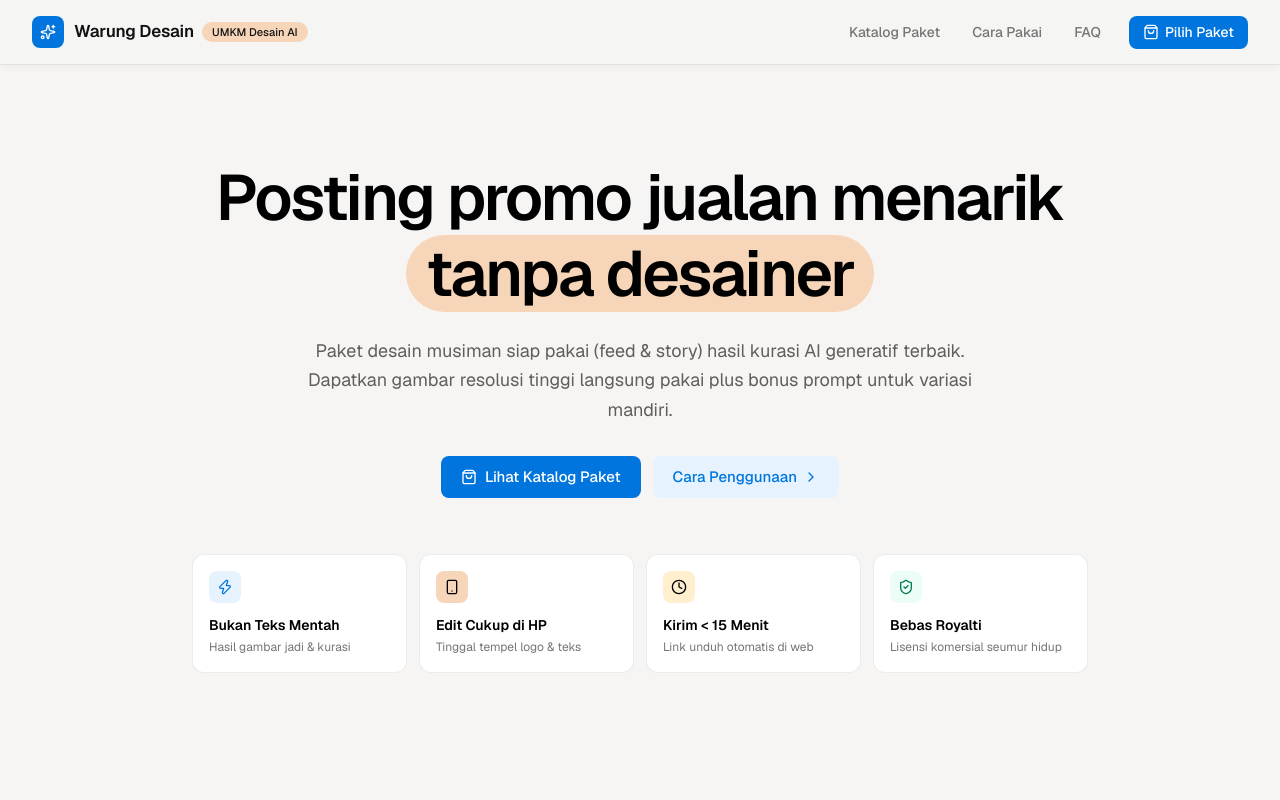
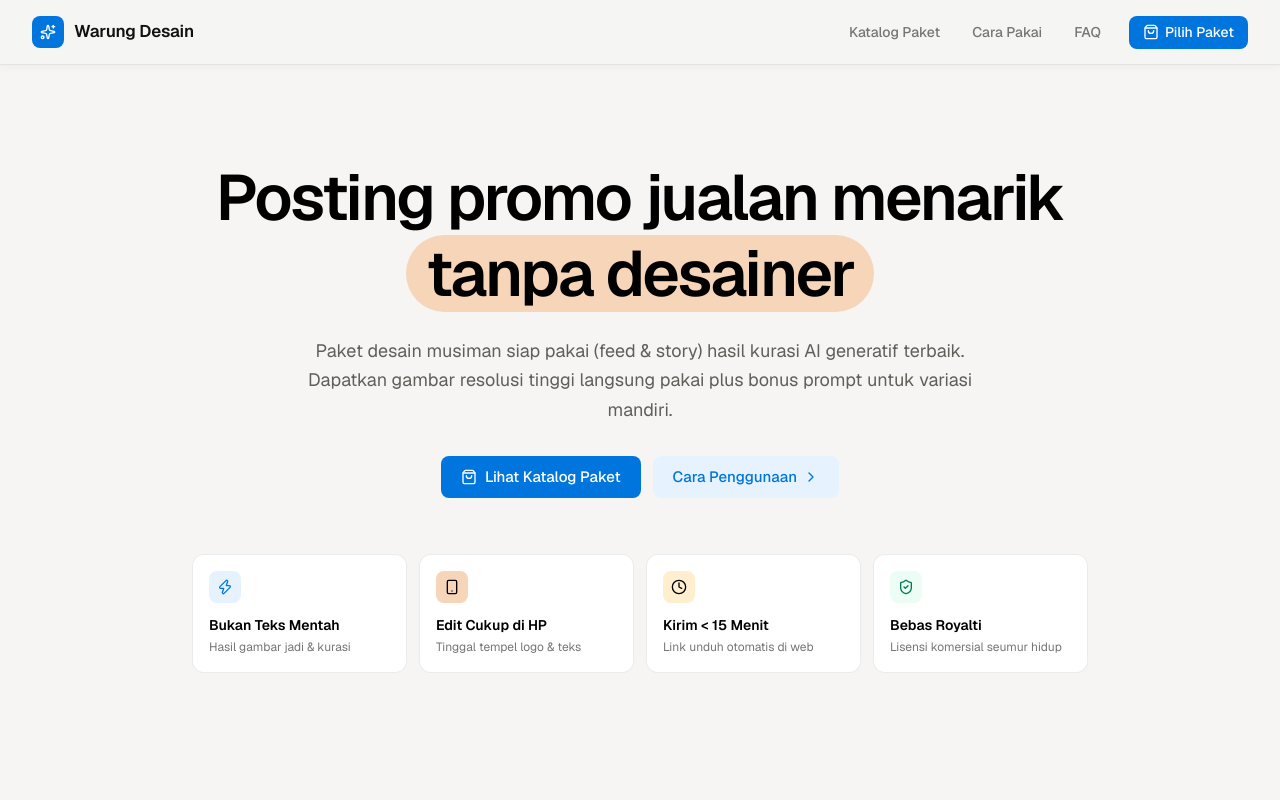
Before and after one commit to ryaleason/warung-design, a Next.js app: page / in a window 1280 px wide. Shown: the top 800 px of the page. Built offline with nearby package versions, Linux system fonts and the light colour scheme; no server answers; the database is empty.

Commit message:
feat: remove UMKM Desain AI label from Navbar component

```diff
--- a/components/Navbar.tsx
+++ b/components/Navbar.tsx
@@ -12,9 +12,6 @@ export default function Navbar() {
           <div className="flex items-center gap-2">
             <span className="text-[17px] font-semibold tracking-[-0.015em] text-[#111111]">
               Warung Desain
-            </span>
-            <span className="hidden sm:inline-block rounded-full bg-[#f6d5b8] px-2.5 py-0.5 text-[11px] font-medium text-[#111111]">
-              UMKM Desain AI
             </span>
           </div>
         </Link>
```
